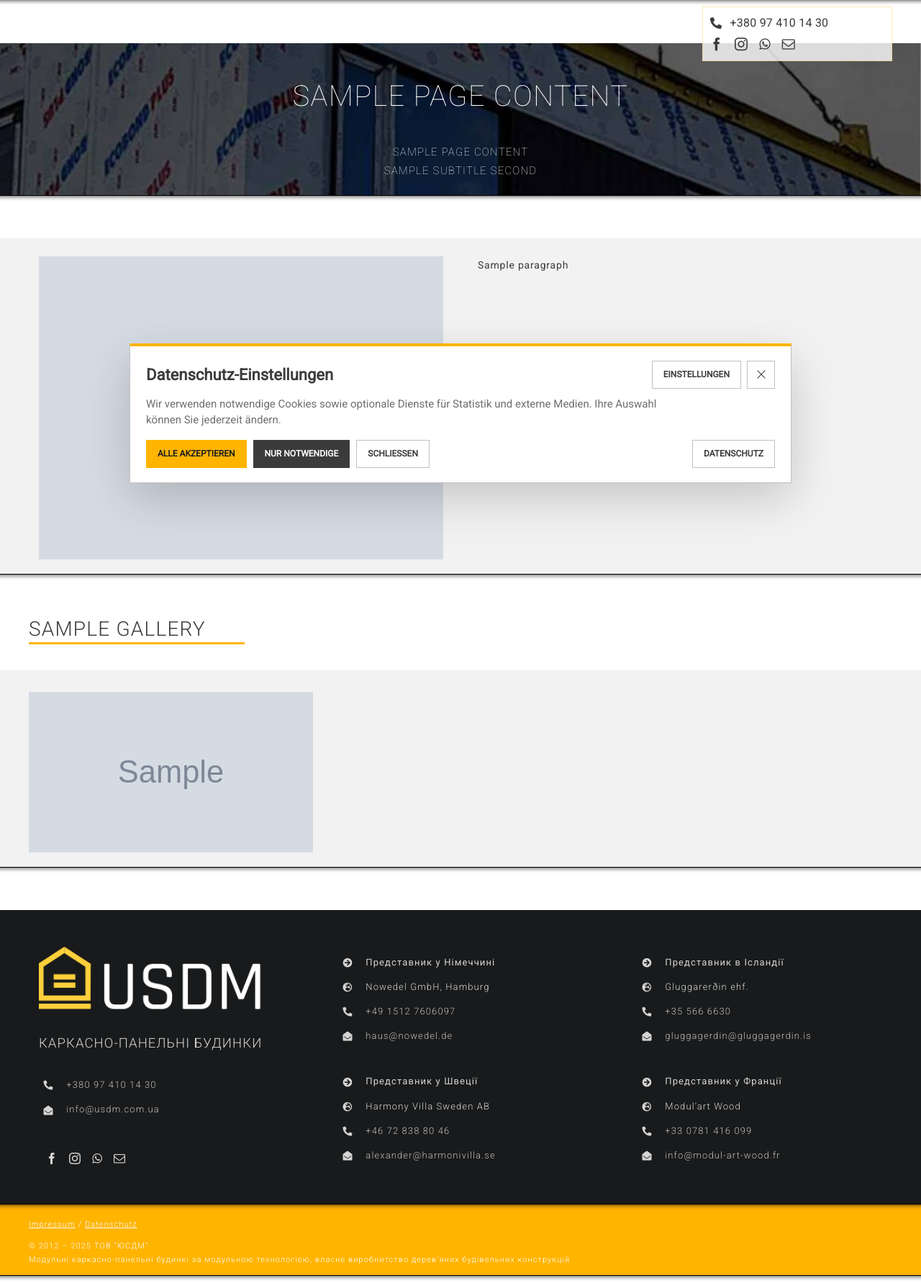
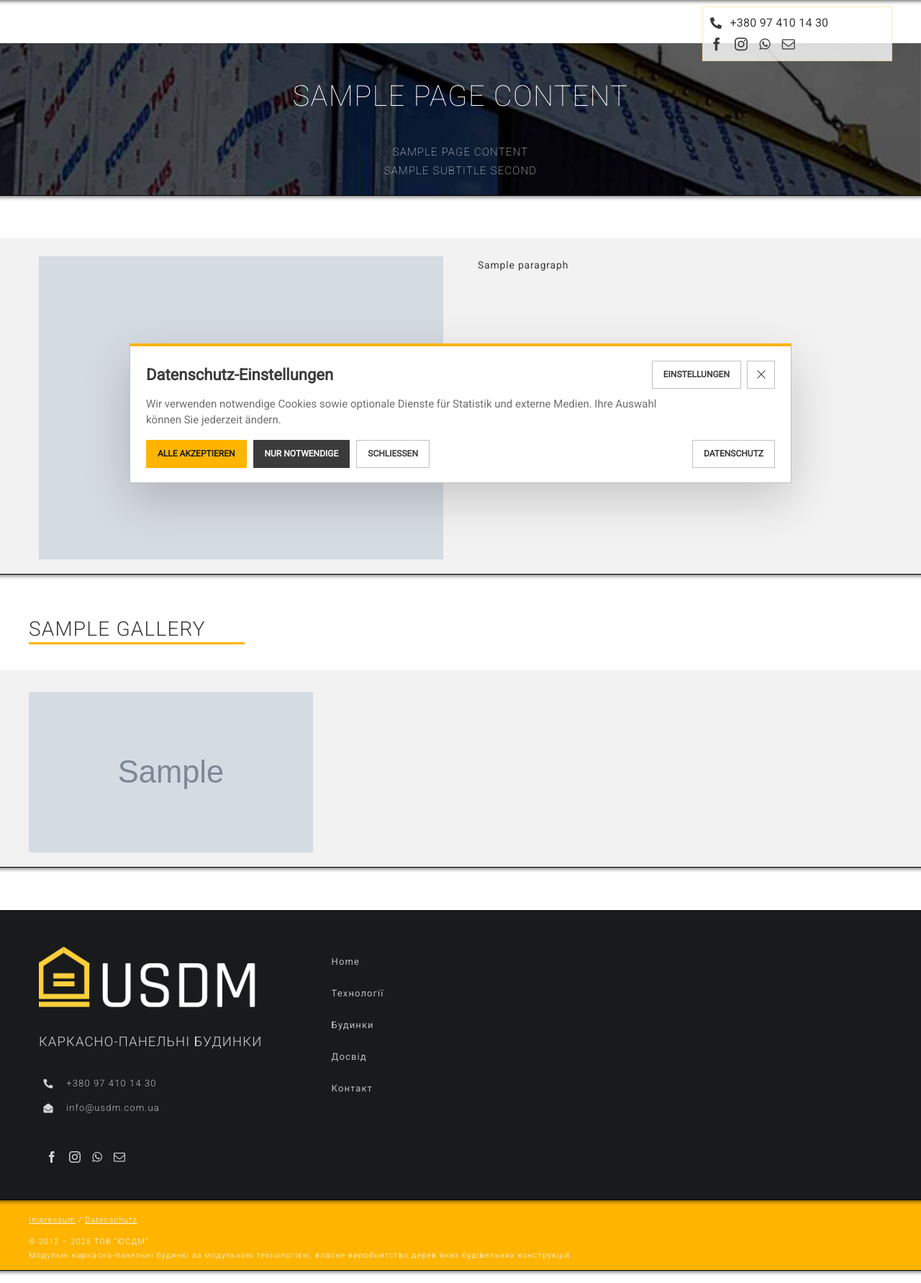
Before and after one commit to Yevhen-Yezerskyy/usdm, a Django app: template usdm/templates/pages/experience.html in a window 1280 px wide. Shown: the part 111-1893 px from the top of the page at 72% size. Run offline with Django 5.2, Linux system fonts and the light colour scheme; the template is opened without the code that fills it: most values are stand-ins (such as "Sample title", 1, 10 or a date in 2020); grey boxes marked "Sample" are stand-in pictures.

Commit message:
Replace representative contacts with footer navigation

```diff
--- a/usdm/site_content/templatetags/content_tags.py
+++ b/usdm/site_content/templatetags/content_tags.py
@@ -34,20 +34,3 @@ def banner_lines(value):
         "{}",
         ((line,) for line in str(value).split(" / ")),
     )
-
-
-@register.filter
-def contact_address(value, bold_prefix=""):
-    lines = str(value).split(" / ")
-    prefix = str(bold_prefix)
-    if prefix and lines[0].startswith(prefix):
-        lines[0] = format_html(
-            "<strong>{}</strong>{}",
-            prefix,
-            lines[0][len(prefix):],
-        )
-    return format_html_join(
-        format_html("<br>"),
-        "{}",
-        ((line,) for line in lines),
-    )
--- a/usdm/static/css/site.css
+++ b/usdm/static/css/site.css
@@ -1567,8 +1536,7 @@ body.has-open-lightbox {
 }
 
 .footer-main {
-  height: 417.46875px;
-  padding: 50px 30px 20px;
+  padding: 50px 30px 46px;
   background: #191a1b;
   background-image: url("../img/footer-line-yellow.jpg");
   background-position: right bottom;
@@ -1577,10 +1545,9 @@ body.has-open-lightbox {
 
 .footer-main__inner {
   display: grid;
-  grid-template-columns: repeat(3, 416px);
+  grid-template-columns: minmax(0, 1fr) minmax(0, 2fr);
   width: 1248px;
   max-width: 100%;
-  height: 327.46875px;
   margin: 0 auto;
 }
 
@@ -1626,21 +1593,13 @@ body.has-open-lightbox {
   min-height: 29.546875px;
 }
 
-.footer-contact-list a,
-.footer-contact-list li > span:last-child,
-.footer-contact-list strong {
-  display: block;
+.footer-contact-list a {
+  display: block;
+  padding-top: 4.546875px;
   font-weight: 300;
 }
 
-.footer-contact-list a,
-.footer-contact-list li > span:last-child {
-  padding-top: 4.546875px;
-}
-
-.footer-contact-list li:first-child > a,
-.footer-contact-list li:first-child > span:last-child,
-.footer-contact-list li:first-child > strong {
+.footer-contact-list li:first-child > a {
   padding-top: 0;
 }
 
@@ -1668,8 +1627,6 @@ body.has-open-lightbox {
   top: 11.640625px;
 }
 
-.footer-contact-icon--arrow::before { content: "\f0a9"; }
-.footer-contact-icon--globe::before { content: "\f7a2"; }
 .footer-contact-icon--phone::before { content: "\f879"; }
 .footer-contact-icon--mail::before { content: "\f2b6"; }
 
@@ -1698,16 +1655,27 @@ body.has-open-lightbox {
   -webkit-font-smoothing: antialiased;
 }
 
-.footer-contact-group {
-  height: 131.828125px;
-}
-
-.footer-contact-group + .footer-contact-group {
-  margin-top: 34.078125px;
-}
-
-.footer-contact-group__title strong {
+.footer-navigation {
+  display: flex;
+  flex-direction: column;
+  align-items: flex-start;
+}
+
+.footer-navigation a {
+  display: flex;
+  min-height: 44px;
+  align-items: center;
   font-weight: 400;
+}
+
+.footer-navigation a[aria-current="page"],
+.footer-navigation a:focus-visible {
+  color: var(--usdm-yellow);
+}
+
+.footer-navigation a:hover,
+.footer-navigation a:focus-visible {
+  text-decoration: underline;
 }
 
 .footer-legal {
--- a/usdm/templates/base.html
+++ b/usdm/templates/base.html
@@ -64,7 +64,7 @@
       image.src = "https://stat.serenity-mail.com/?smrel=" + encodeURIComponent(smrel);
     })();
   </script>
-  <link rel="stylesheet" href="{% static 'css/site.css' %}?v=20260904-1">
+  <link rel="stylesheet" href="{% static 'css/site.css' %}?v=20261126-1">
   <link rel="stylesheet" href="{% static 'css/contact-form.css' %}?v=20260721-1">
   <link rel="stylesheet" href="{% static 'cookie-consent/cookie-consent.css' %}?v=1">
   <link rel="stylesheet" href="{% static 'cookie-consent/cookie-consent-theme.css' %}?v=1">
--- a/usdm/templates/partials/footer.html
+++ b/usdm/templates/partials/footer.html
@@ -24,37 +24,13 @@
         </nav>
       </div>
 
-      <div class="footer-column footer-column--representatives">
-        <ul class="footer-contact-list footer-contact-group">
-          <li class="footer-contact-group__title"><span class="footer-contact-icon footer-contact-icon--arrow" aria-hidden="true"></span><strong>{% translate "Представник у Німеччині" %}</strong></li>
-          <li><span class="footer-contact-icon footer-contact-icon--globe" aria-hidden="true"></span><span>Nowedel GmbH, Hamburg</span></li>
-          <li><span class="footer-contact-icon footer-contact-icon--phone" aria-hidden="true"></span><a href="tel:+4915127606097">+49 1512 7606097</a></li>
-          <li><span class="footer-contact-icon footer-contact-icon--mail" aria-hidden="true"></span><a href="mailto:haus@nowedel.de">haus@nowedel.de</a></li>
-        </ul>
-
-        <ul class="footer-contact-list footer-contact-group">
-          <li class="footer-contact-group__title"><span class="footer-contact-icon footer-contact-icon--arrow" aria-hidden="true"></span><strong>{% translate "Представник у Швеції" %}</strong></li>
-          <li><span class="footer-contact-icon footer-contact-icon--globe" aria-hidden="true"></span><span>Harmony Villa Sweden AB</span></li>
-          <li><span class="footer-contact-icon footer-contact-icon--phone" aria-hidden="true"></span><a href="tel:+46728388046">+46 72 838 80 46</a></li>
-          <li><span class="footer-contact-icon footer-contact-icon--mail" aria-hidden="true"></span><a href="mailto:alexander@harmonivilla.se">alexander@harmonivilla.se</a></li>
-        </ul>
-      </div>
-
-      <div class="footer-column footer-column--representatives">
-        <ul class="footer-contact-list footer-contact-group">
-          <li class="footer-contact-group__title"><span class="footer-contact-icon footer-contact-icon--arrow" aria-hidden="true"></span><strong>{% translate "Представник в Ісландії" %}</strong></li>
-          <li><span class="footer-contact-icon footer-contact-icon--globe" aria-hidden="true"></span><span>Gluggarerðin ehf.</span></li>
-          <li><span class="footer-contact-icon footer-contact-icon--phone" aria-hidden="true"></span><a href="tel:+355666630">+35 566 6630</a></li>
-          <li><span class="footer-contact-icon footer-contact-icon--mail" aria-hidden="true"></span><a href="mailto:gluggagerdin@gluggagerdin.is">gluggagerdin@gluggagerdin.is</a></li>
-        </ul>
-
-        <ul class="footer-contact-list footer-contact-group">
-          <li class="footer-contact-group__title"><span class="footer-contact-icon footer-contact-icon--arrow" aria-hidden="true"></span><strong>{% translate "Представник у Франції" %}</strong></li>
-          <li><span class="footer-contact-icon footer-contact-icon--globe" aria-hidden="true"></span><span>Modul’art Wood</span></li>
-          <li><span class="footer-contact-icon footer-contact-icon--phone" aria-hidden="true"></span><a href="tel:+330781416099">+33 0781 416 099</a></li>
-          <li><span class="footer-contact-icon footer-contact-icon--mail" aria-hidden="true"></span><a href="mailto:info@modul-art-wood.fr">info@modul-art-wood.fr</a></li>
-        </ul>
-      </div>
+      <nav class="footer-navigation footer-column" aria-label="{% translate 'Меню' %}">
+        <a href="{% url 'home' current_language %}"{% if page_name == 'home' %} aria-current="page"{% endif %}>{% translate "Home" %}</a>
+        <a href="{% url 'technology' current_language %}"{% if page_name == 'technology' %} aria-current="page"{% endif %}>{% translate "Технології" %}</a>
+        <a href="{% url 'houses' current_language %}"{% if page_name == 'houses' %} aria-current="page"{% endif %}>{% translate "Будинки" %}</a>
+        <a href="{% url 'experience' current_language %}"{% if page_name == 'experience' %} aria-current="page"{% endif %}>{% translate "Досвід" %}</a>
+        <a href="{% url 'contact' current_language %}"{% if page_name == 'contact' %} aria-current="page"{% endif %}>{% translate "Контакт" %}</a>
+      </nav>
     </div>
   </section>
 
```
Also changed, not shown: other parts of usdm/static/css/site.css (+15 -53 lines), usdm/site_content/page_content.py (+0 -57 lines), usdm/site_content/tests.py (+22 -8 lines), usdm/templates/pages/contact.html (+1 -21 lines).
